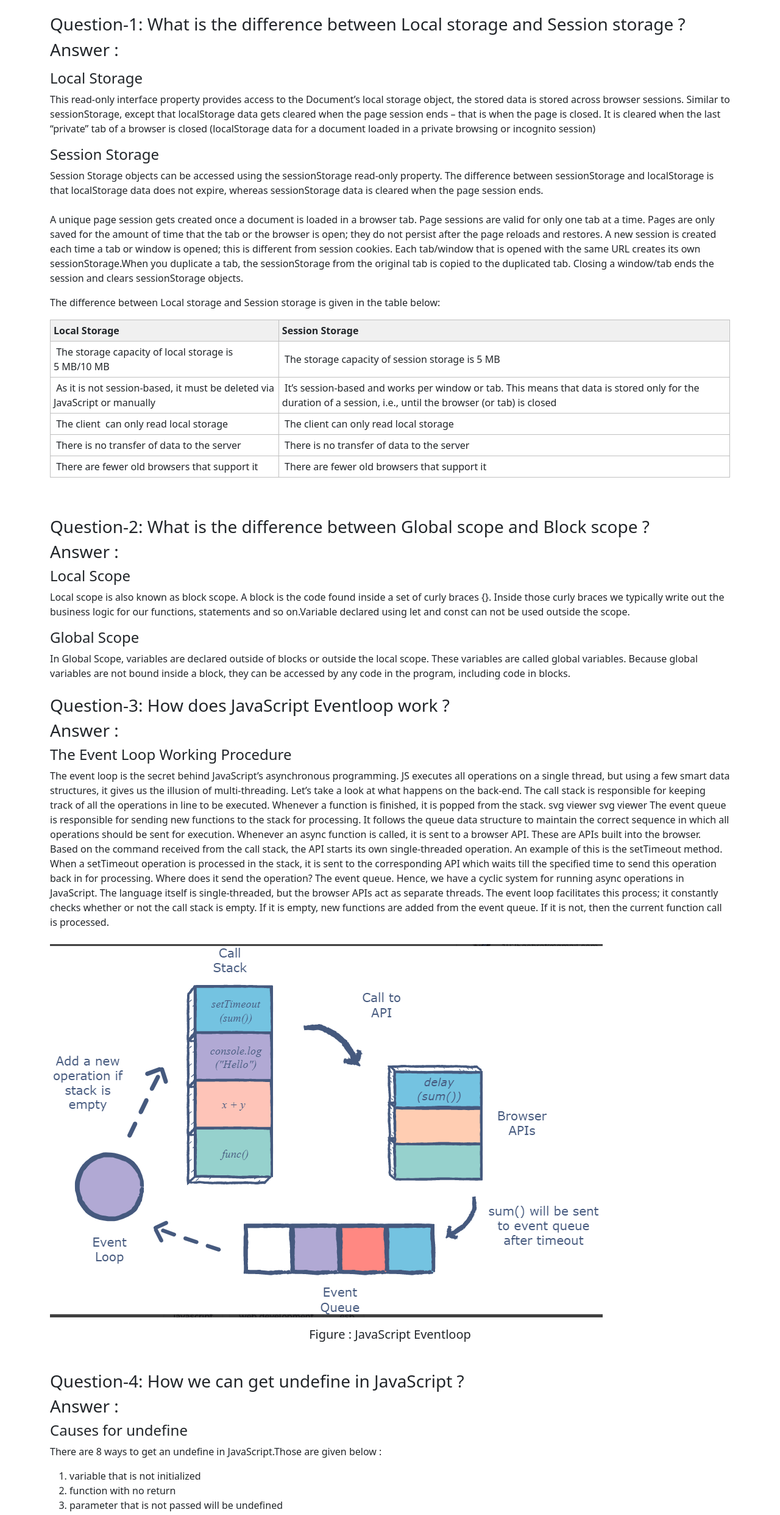
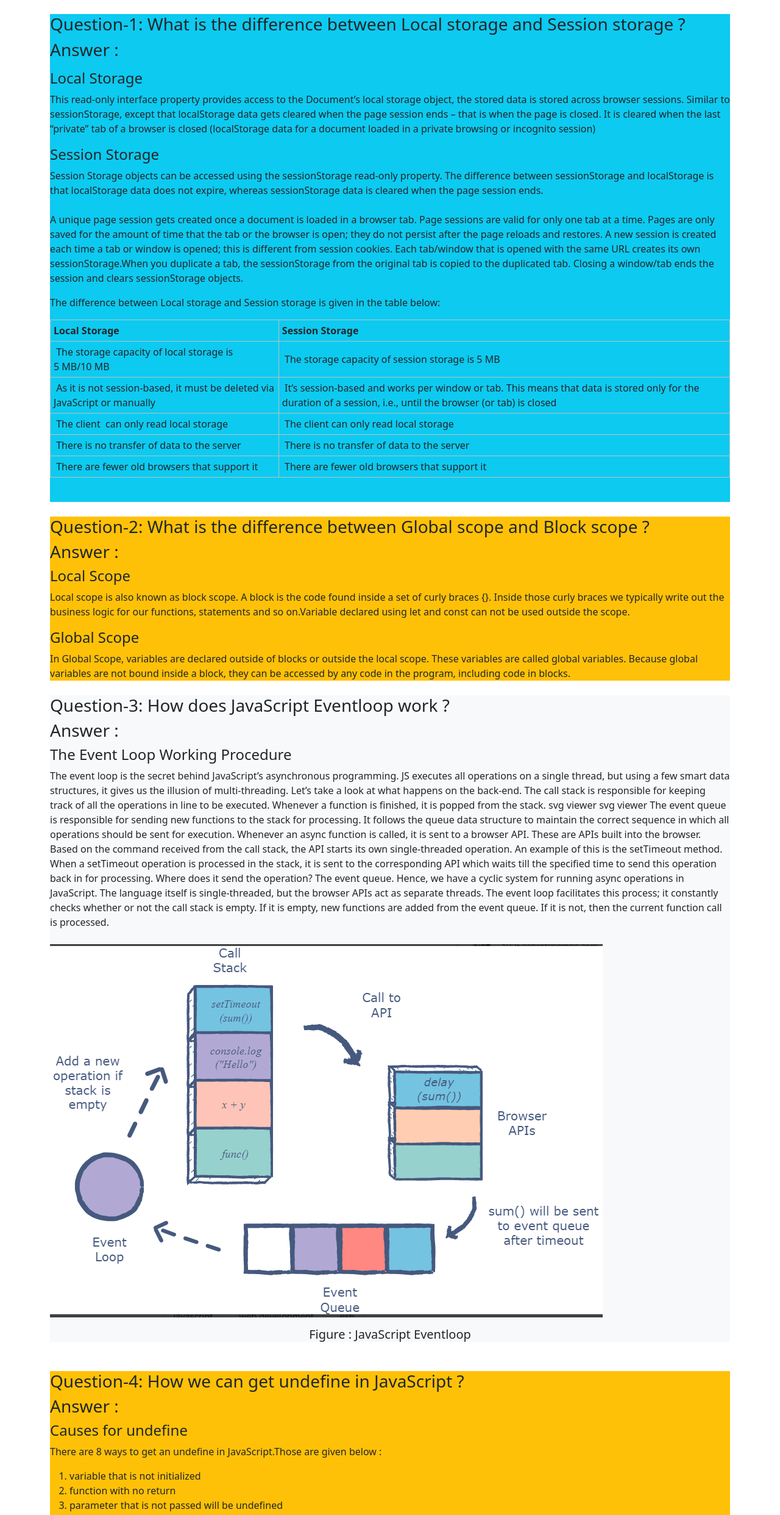
Before and after one commit to ASHRAF1925/Type-Monster, a plain HTML site: page blog.html in a window 1280 px wide. Shown: the part 73-2557 px from the top of the page at 61% size. Drawn offline with nearby package versions, Linux system fonts and the light colour scheme.

Commit message:
all done

```diff
--- a/blog.html
+++ b/blog.html
@@ -17,7 +17,7 @@
 
     </header>
     <main class="container my-5">
-        <article>
+        <article class="bg-info">
             <h3>Question-1: What is the difference between Local storage and Session storage ?</h3>
             <h3>Answer :</h3>
             <p>
@@ -57,7 +57,7 @@
                 .demo th {
                     border: 1px solid #C0C0C0;
                     padding: 5px;
-                    background: #F0F0F0;
+
                 }
 
                 .demo td {
@@ -100,7 +100,7 @@
 
         </article>
 
-        <article class="my-4">
+        <article class="my-4 bg-warning">
             <h3>Question-2: What is the difference between Global scope and Block scope ?</h3>
             <h3>Answer :</h3>
             <h4>Local Scope</h4>
@@ -114,7 +114,7 @@
 
 
         </article>
-        <article class="my-4">
+        <article class="my-4 bg-light">
             <h3>Question-3: How does JavaScript Eventloop work ?</h3>
             <h3>Answer :</h3>
             <h4>The Event Loop Working Procedure</h4>
@@ -150,7 +150,7 @@
                 The event loop facilitates this process; it constantly checks whether or not the call stack is empty. If
                 it is empty, new functions are added from the event queue. If it is not, then the current function call
                 is processed.</p>
-            <img class="img-fluid mt-2" src="eventloop.png" alt="">
+            <img class=" img-fluid mt-2" src="eventloop.png" alt="">
 
             <h5 class="text-center mt-3">Figure : JavaScript Eventloop</h5>
 
@@ -158,7 +158,7 @@
 
         </article>
 
-        <article class="my-5">
+        <article class="my-5 bg-warning">
             <h3>Question-4: How we can get undefine in JavaScript ?
             </h3>
             <h3>Answer :</h3>
```
